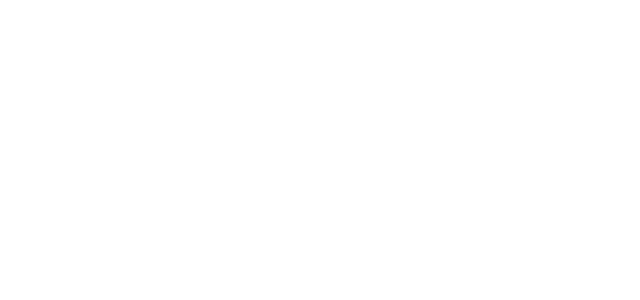
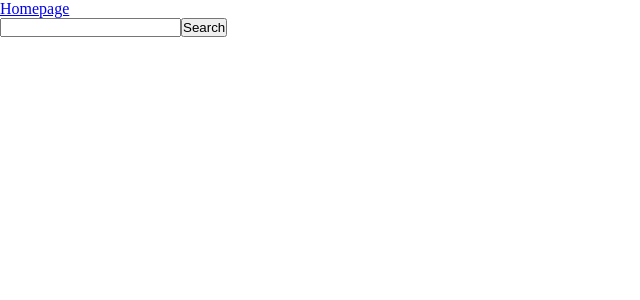
Before and after one commit to diogoschoninger/github-api-client, an Angular app: page /search in a window 1280 px wide. Before the commit this address led to /. Shown: the top 300 px of the page, without its empty margins (0-640 px from the left). Built offline with nearby package versions, Linux system fonts and the light colour scheme.

Commit message:
Search module
Added a Module for Search;
Added Search component;
Define routes.

```diff
--- a/src/app/app-routing.module.ts
+++ b/src/app/app-routing.module.ts
@@ -1,10 +1,20 @@
 import { NgModule } from '@angular/core';
 import { RouterModule, Routes } from '@angular/router';
 
-const routes: Routes = [];
+const routes: Routes = [
+  {
+    path: '',
+    pathMatch: 'full',
+    redirectTo: 'search',
+  },
+  {
+    path: 'search',
+    loadChildren: () => import('./search/search.module').then(m => m.SearchModule),
+  },
+];
 
 @NgModule({
   imports: [RouterModule.forRoot(routes)],
-  exports: [RouterModule]
+  exports: [RouterModule],
 })
 export class AppRoutingModule { }
--- a/src/app/app.component.html
+++ b/src/app/app.component.html
@@ -0,0 +1,5 @@
+<nav>
+  <a href="/">Homepage</a>
+</nav>
+
+<router-outlet></router-outlet>
--- /dev/null
+++ b/src/app/search/search/search.component.html
@@ -0,0 +1,21 @@
+<form>
+  <input type="text" name="q" />
+
+  <button type="submit">Search</button>
+</form>
+
+<div *ngIf="params.q">
+  <div>
+    <ul>
+      <li><a href="/search?q={{params.q}}&type=repositories">Repositories</a></li>
+      <li><a href="/search?q={{params.q}}&type=commits">Commits</a></li>
+      <li><a href="/search?q={{params.q}}&type=issues">Issues</a></li>
+      <li><a href="/search?q={{params.q}}&type=discussions">Discussions</a></li>
+      <li><a href="/search?q={{params.q}}&type=packages">Packages</a></li>
+      <li><a href="/search?q={{params.q}}&type=marketplace">Marketplace</a></li>
+      <li><a href="/search?q={{params.q}}&type=topics">Topics</a></li>
+      <li><a href="/search?q={{params.q}}&type=wikis">Wikis</a></li>
+      <li><a href="/search?q={{params.q}}&type=users">Users</a></li>
+    </ul>
+  </div>
+</div>
--- /dev/null
+++ b/src/app/search/search/search.component.ts
@@ -0,0 +1,20 @@
+import { Component } from '@angular/core';
+import { ActivatedRoute } from '@angular/router';
+
+@Component({
+  selector: 'app-search',
+  templateUrl: './search.component.html',
+  styleUrls: ['./search.component.css']
+})
+export class SearchComponent {
+  params: {
+    q?: string;
+    type?: string;
+    o?: string;
+    s?: string;
+  } = {};
+
+  constructor(private route: ActivatedRoute) {
+    route.queryParams.subscribe(params => this.params = params);
+  }
+}
--- a/src/styles.css
+++ b/src/styles.css
@@ -0,0 +1,5 @@
+* {
+  margin: 0;
+  padding: 0;
+  box-sizing: border-box;
+}
```
Also changed, not shown: src/app/search/search-routing.module.ts (added, +14 -0 lines), src/app/search/search.module.ts (added, +16 -0 lines), src/app/search/search/search.component.css (added), 2 other files (tests, documents, lock files or other folders).
